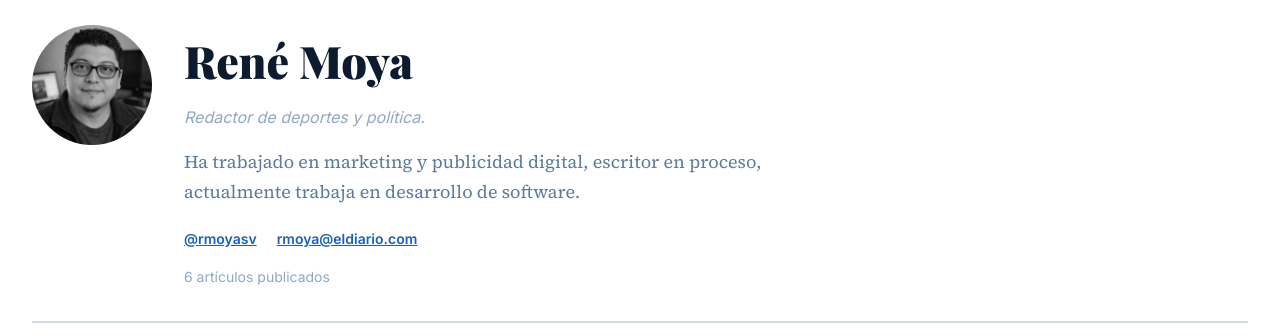
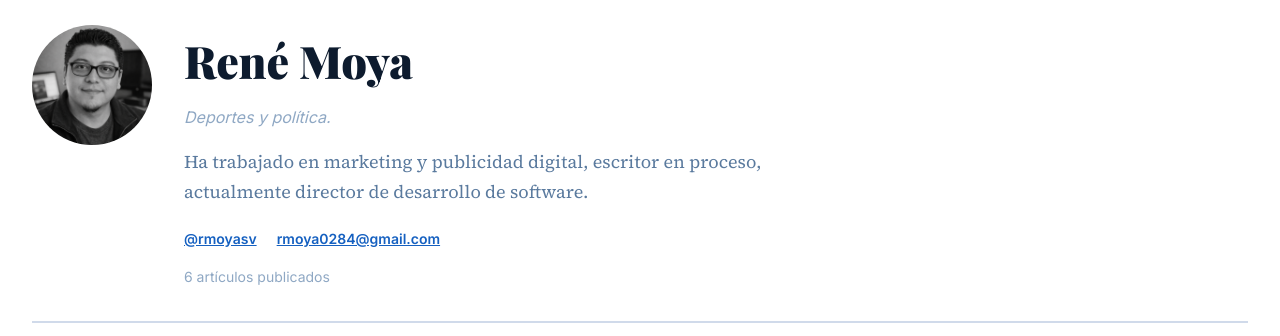
Before and after one commit to renedev0284-creator/Periodico, a Jekyll site: the page built from _authors/rene-moya.md, in a window 1280 px wide and 900 px high. Shown: the part 276-612 px from the top of the window. Built offline with Jekyll 4.4.1, drawn with Linux system fonts in a browser that asks for light colours; some web fonts are replaced.

Commit message:
Fix autores

```diff
--- a/_authors/rene-moya.md
+++ b/_authors/rene-moya.md
@@ -1,9 +1,9 @@
 ---
 name: rene-moya
 display_name: "René Moya"
-title: "Redactor de deportes y política."
-bio: "Ha trabajado en marketing y publicidad digital, escritor en proceso, actualmente trabaja en desarrollo de software."
+title: "Deportes y política."
+bio: "Ha trabajado en marketing y publicidad digital, escritor en proceso, actualmente director de desarrollo de software."
 avatar: "/assets/images/authors/rene-moya.jpg"
-email: "rmoya@eldiario.com"
+email: "rmoya0284@gmail.com"
 twitter: "rmoyasv"
 ---
```
Also changed, not shown: _authors/su-ortega.md (+1 -1 lines).
